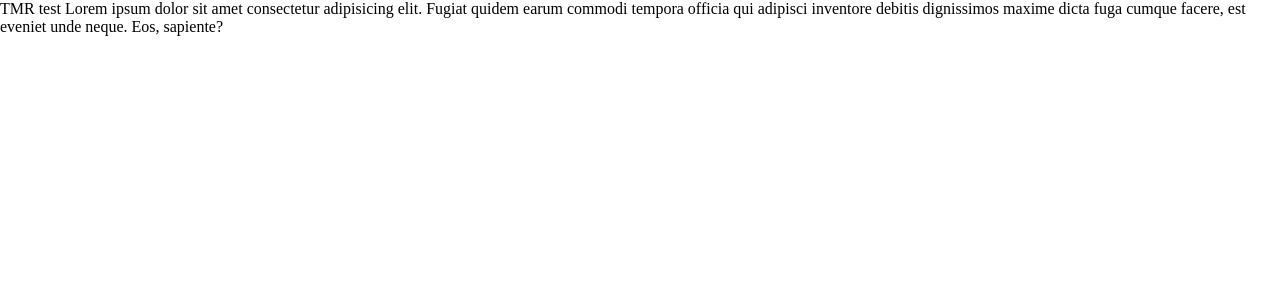
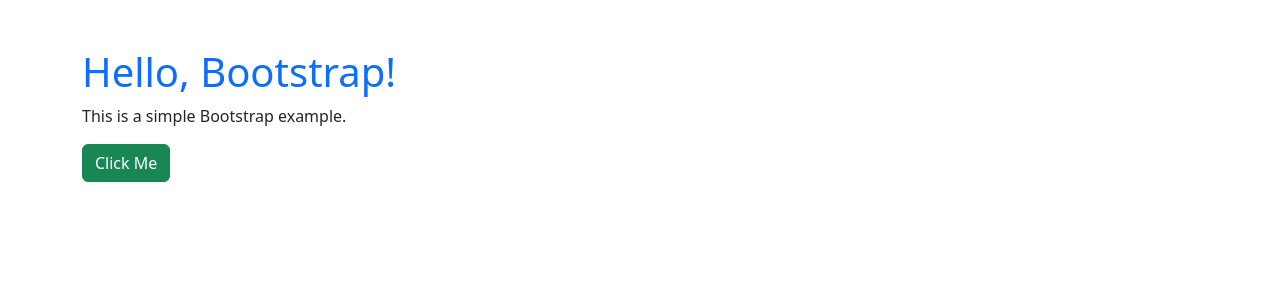
Before and after one commit to rotetomi97123/TMR, a PHP site: page / in a window 1280 px wide. Shown: the top 300 px of the page. Run offline with PHP 8.4, Linux system fonts and the light colour scheme.

Commit message:
bootstrap setup

```diff
--- a/index.php
+++ b/index.php
@@ -1,13 +1,26 @@
 <!DOCTYPE html>
 <html lang="en">
 <head>
-    <meta charset="UTF-8">
-    <meta name="viewport" content="width=device-width, initial-scale=1.0">
-    <link rel="stylesheet" href="styles.css">
-    <title>Real estate</title>
+  <meta charset="UTF-8" />
+  <meta name="viewport" content="width=device-width, initial-scale=1.0" />
+  <title>Real Estate</title>
+
+  <!-- Bootstrap CSS -->
+  <link
+    href="https://cdn.jsdelivr.net/npm/bootstrap@5.3.3/dist/css/bootstrap.min.css"
+    rel="stylesheet"
+    integrity="sha384-QWTKZyjpPEjISv5WaRU9OFeRpok6YctnYmDr5pNlyT2bRjXh0JMhjY6hW+ALEwIH"
+    crossorigin="anonymous"
+  />
 </head>
 <body>
-    TMR test
-    Lorem ipsum dolor sit amet consectetur adipisicing elit. Fugiat quidem earum commodi tempora officia qui adipisci inventore debitis dignissimos maxime dicta fuga cumque facere, est eveniet unde neque. Eos, sapiente?
+
+  <div class="container mt-5">
+    <h1 class="text-primary">Hello, Bootstrap!</h1>
+    <p>This is a simple Bootstrap example.</p>
+    <button class="btn btn-success">Click Me</button>
+  </div>
+
+
 </body>
 </html>
--- a/styles.css
+++ /dev/null
@@ -1,5 +0,0 @@
-* {
-  margin: 0;
-  padding: 0;
-  box-sizing: border-box;
-}
```
